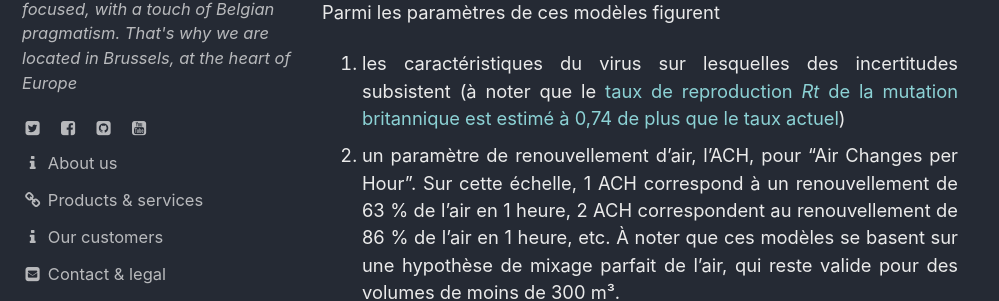
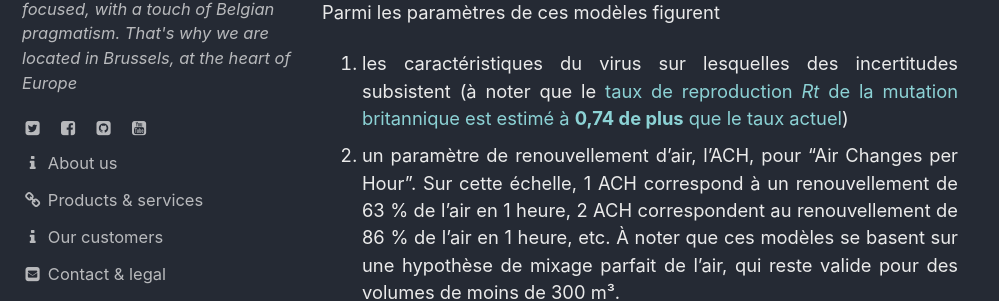
Before and after one commit to ccloquet/ccloquet.github.io, a Jekyll site: the page built from _posts/2020-12-31-ICT-aerosols.md, in a window 1280 px wide and 900 px high, scrolled down 529 px. Shown: the part 180-481 px from the top of the window, without its empty margins (0-999 px from the left). Built offline with Jekyll 4.4.1, drawn with Linux system fonts in a browser that asks for light colours; cached includes are drawn as plain includes.

```diff
--- a/_posts/2020-12-31-ICT-aerosols.md
+++ b/_posts/2020-12-31-ICT-aerosols.md
@@ -13,7 +13,7 @@ Mais quel est le risque associé à une situation donnée et combien d'air faut-
 La réponse n'est pas simple et fait encore l'objet de recherches. Des calculateurs existent cependant pour se forger une première opinion. Il s'agit par exemple de celui du [Max Planck Institute](https://www.mpic.de/4747361/risk-calculator?en), ou encore de celui de l'[Université du Colorado](https://docs.google.com/spreadsheets/d/16K1OQkLD4BjgBdO8ePj6ytf-RpPMlJ6aXFg3PrIQBbQ/edit#gid=1492878576), basés sur le modèle de [Wells-Riley](https://pubmed.ncbi.nlm.nih.gov/12950586/). C'est le modèle de l'UColorado qui a été utilisé pour réalisé les simulations que vous avez pu voir dans [El Pais](https://english.elpais.com/society/2020-10-28/a-room-a-bar-and-a-class-how-the-coronavirus-is-spread-through-the-air.html) et dans [Le Soir](https://plus.lesoir.be/336123/article/2020-11-12/un-salon-un-bar-et-une-classe-comment-se-transmet-le-coronavirus-dans-lair).
 
 Parmi les paramètres de ces modèles figurent
-1. les caractéristiques du virus sur lesquelles des incertitudes subsistent (à noter que le [taux de reproduction _Rt_ de la mutation britannique est estimé à 0,74 de plus que le taux actuel](https://www.ecdc.europa.eu/sites/default/files/documents/COVID-19-risk-related-to-spread-of-new-SARS-CoV-2-variants-EU-EEA.pdf))
+1. les caractéristiques du virus sur lesquelles des incertitudes subsistent (à noter que le [taux de reproduction _Rt_ de la mutation britannique est estimé à **0,74 de plus** que le taux actuel](https://www.ecdc.europa.eu/sites/default/files/documents/COVID-19-risk-related-to-spread-of-new-SARS-CoV-2-variants-EU-EEA.pdf))
 2. un paramètre de renouvellement d'air, l'ACH, pour "Air Changes per Hour". Sur cette échelle, 1 ACH correspond à un renouvellement de 63 % de l'air en 1 heure, 2 ACH correspondent au renouvellement de 86 % de l'air en 1 heure, etc. À noter que ces modèles se basent sur une hypothèse de mixage parfait de l'air, qui reste valide pour des volumes de moins de 300 m³.
 
 La ventilation naturelle d'un logement ou d'une pièce de vie correspond à environ 0,5 ACH, tandis qu'une [salle d'attente de service d'urgence hospitalier](https://www.ashrae.org/file%20library/technical%20resources/standards%20and%20guidelines/standards%20addenda/170-2017/170_2017_p_20200302.pdf) se situe plutôt autour de 12 ACH dont 2 d'air extéreur (norme ASHRAE).
```
